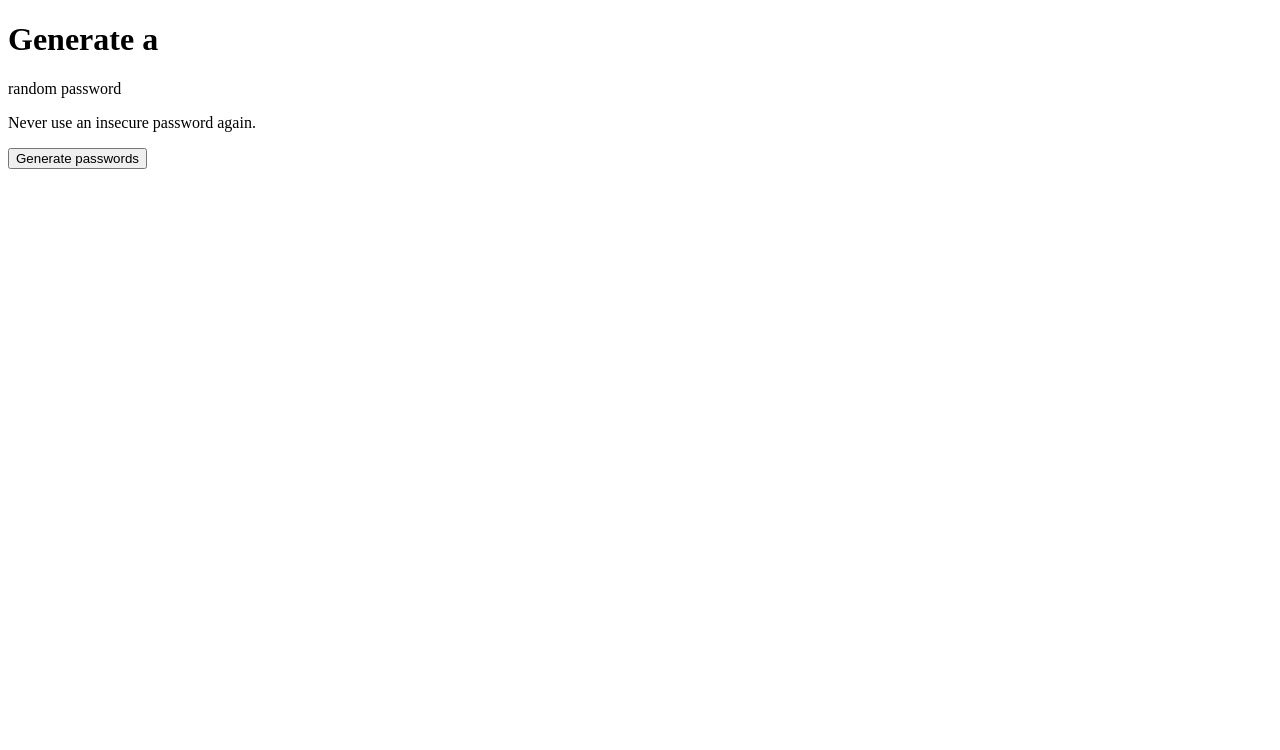
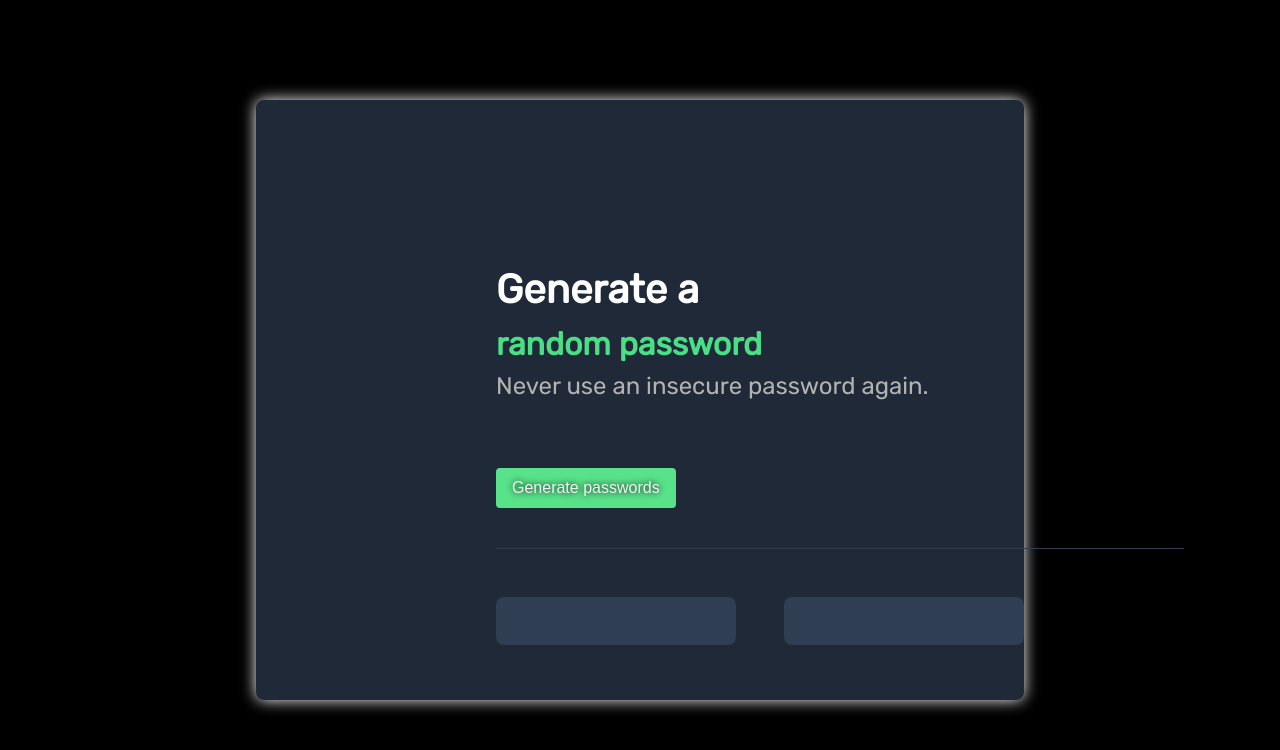
Before and after one commit to silentfoe/password-generator, a plain HTML site: page index.html in a window 1280 px wide. Drawn offline with Linux system fonts and the light colour scheme.

Commit message:
Made changes to HTML file and did styling with CSS. Need to work on JS next and possibly add more features like input field for length. Will need to work on responsiveness down the road

```diff
--- a/index.html
+++ b/index.html
@@ -6,6 +6,11 @@
     <meta http-equiv="X-UA-Compatible" content="IE=edge">
     <meta name="viewport" content="width=device-width, initial-scale=1.0">
     <title>Random Password Generator</title>
+
+
+    <link rel="preconnect" href="https://fonts.googleapis.com">
+    <link rel="preconnect" href="https://fonts.gstatic.com" crossorigin>
+    <link href="https://fonts.googleapis.com/css2?family=Rubik&display=swap" rel="stylesheet">
 
 
     <link rel="stylesheet" href="style.css">
@@ -17,25 +22,36 @@
     <main class="overlap-box">
 
         <div>
-            <div>
-                <h1>Generate a</h1>
-                <p>random password</p>
-                <p>Never use an insecure password again.</p>
+            <div class="content-words">
+                <p id="first-line">Generate a</p>
+                <p id="second-line">random password</p>
+                <p id="third-line">Never use an insecure password again.</p>
             </div>
-            <div>
-                <button>Generate passwords</button>
+            <div class="btn-div">
+                <button class="btn">Generate passwords</button>
             </div>
         </div>
 
-        <div>
+        <div class="password-line">
+
+            <div class="middle-line">
+
+                <div class="decoration-line"></div>
+
+            </div>
+        </div>
+
+        <div class="see-passwords">
+
             <div class="password-1">
 
             </div>
+
             <div class="password-2">
 
             </div>
+        </div>
 
-        </div>
 
     </main>
 
--- a/style.css
+++ b/style.css
@@ -0,0 +1,171 @@
+/*
+CSS reset for style sheet
+
+  1. Use a more-intuitive box-sizing model.
+*/
+*, *::before, *::after {
+    box-sizing: border-box;
+  }
+  /*
+    2. Remove default margin
+  */
+  * {
+    margin: 0;
+  }
+  /*
+    3. Allow percentage-based heights in the application
+  */
+  html, body {
+    height: 100%;
+  }
+  /*
+    Typographic tweaks!
+    4. Add accessible line-height
+    5. Improve text rendering
+  */
+  body {
+    line-height: 1.5;
+    -webkit-font-smoothing: antialiased;
+  }
+  /*
+    6. Improve media defaults
+  */
+  img, picture, video, canvas, svg {
+    display: block;
+    max-width: 100%;
+  }
+  /*
+    7. Remove built-in form typography styles
+  */
+  input, button, textarea, select {
+    font: inherit;
+  }
+  /*
+    8. Avoid text overflows
+  */
+  p, h1, h2, h3, h4, h5, h6 {
+    overflow-wrap: break-word;
+  }
+  /*
+    9. Create a root stacking context
+  */
+  #root, #__next {
+    isolation: isolate;
+  }
+
+
+body {
+
+    background: #000000;
+    display: flex;
+    justify-content: center;
+    align-items: center;
+
+}
+
+main {
+
+
+    background: #1F2937;
+
+    margin: 3em;
+    width: 60%;
+    height: 75%;
+    border-radius: .5em;
+    box-shadow: 0 0 15px white;
+
+}
+
+.content-words{
+
+    display: flex;
+    flex-direction: column;
+    padding-left: 15em;
+    padding-top: 10em;
+}
+
+.btn-div {
+
+
+    display: flex;
+    padding-left: 15em;
+    margin-top: 4em;
+    padding-bottom: 2em;
+
+}
+
+p, .btn {
+
+    font-family: 'Rubik', sans-serif;
+}
+
+.btn {
+
+    background: #5DEF92;
+    color: #ffffff;
+    filter: brightness(.95);
+    border: none;
+    border-radius: .25em;
+    padding: .5em 1em;
+    font-family: Arial, Helvetica, sans-serif;
+    text-shadow: 0 0 7px black;
+}
+
+
+
+.password-line{
+
+    display: flex;
+    flex-direction: column;
+    padding-left: 15em;
+    margin-top: .5em;
+}
+
+.decoration-line {
+
+    border-top: 1px solid #2F3E53;
+    width: 43em;
+
+}
+
+.see-passwords {
+
+    display: flex;
+    padding-left: 15em;
+}
+
+.password-1, .password-2 {
+
+
+    height: 3em;
+    width: 20em;
+    margin-top: 3em;
+    border-radius: .5em;
+    background: #2F3E53;
+
+}
+
+.password-2 {
+    margin-left: 3em;
+}
+
+#first-line {
+
+    color: #ffffff;
+    font-weight: bold;
+    font-size: 2.5em;
+}
+
+#second-line {
+    color: #4ADF86;
+    font-size: 2em;
+    font-weight: bold;
+}
+
+#third-line {
+    color: #ffffff;
+    font-size: 1.5em;
+    font-weight: lighter;
+    filter: brightness(.7);
+
+}
```
Also changed, not shown: 1 other file.
